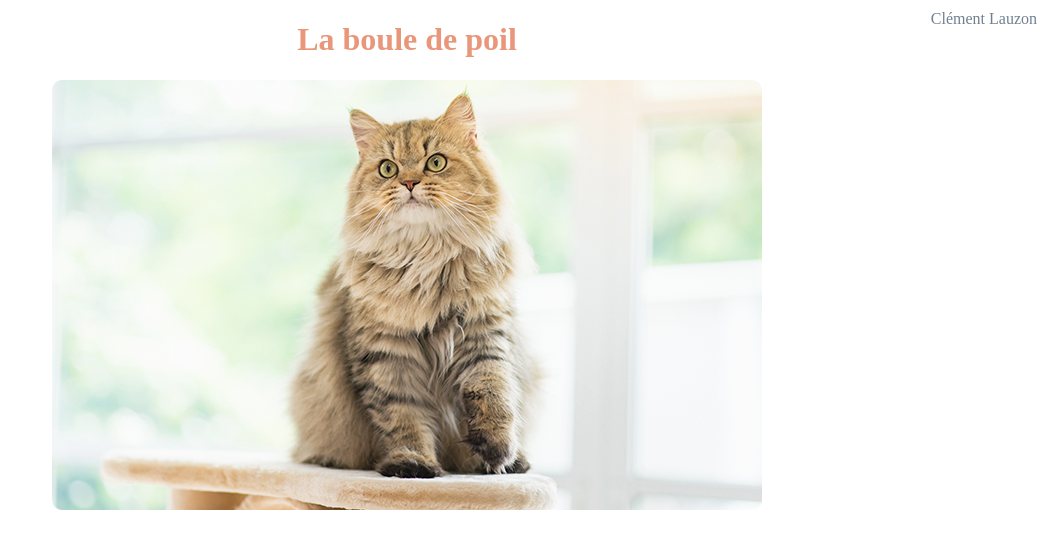
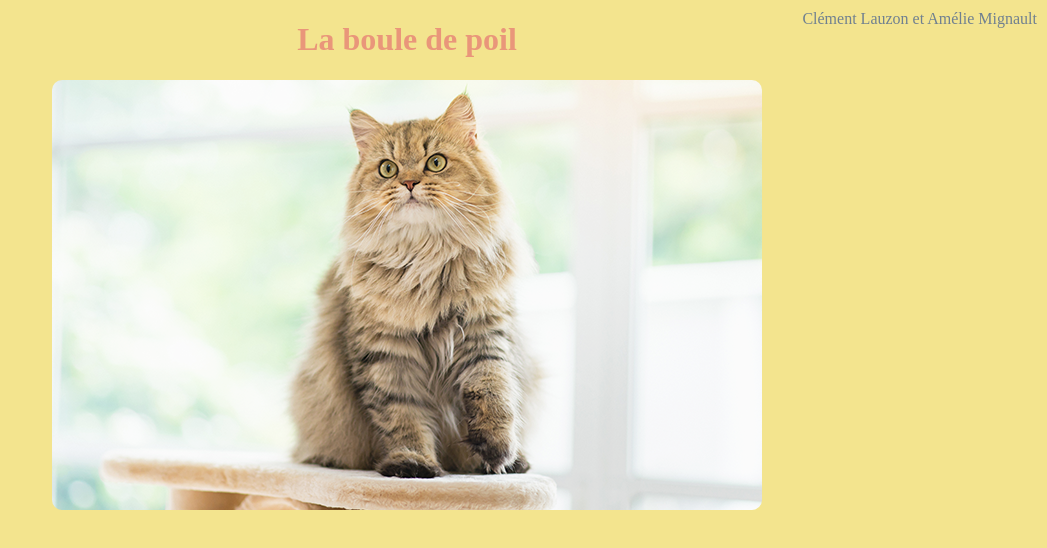
Before and after one commit to Clement-Lauzon/ExerciseCommun, a plain HTML site: page index.html in a window 1280 px wide. Shown: the whole page, without its empty margins (233-1280 px from the left). Drawn offline with Linux system fonts and the light colour scheme.

Commit message:
Ajout de mon nom et changement couleur fond

```diff
--- a/index.html
+++ b/index.html
@@ -8,11 +8,15 @@
 </head>
 
 <body>
-    <p>Clément Lauzon</p>
+    <p>Clément Lauzon et Amélie Mignault</p>
     <h1>La boule de poil</h1>
     <img src="Chat.webp" alt="">
 
     <style>
+        body{
+            background-color: rgb(243, 228, 142);
+        }
+
         h1 {
             text-align: center;
             color: darksalmon;
```
